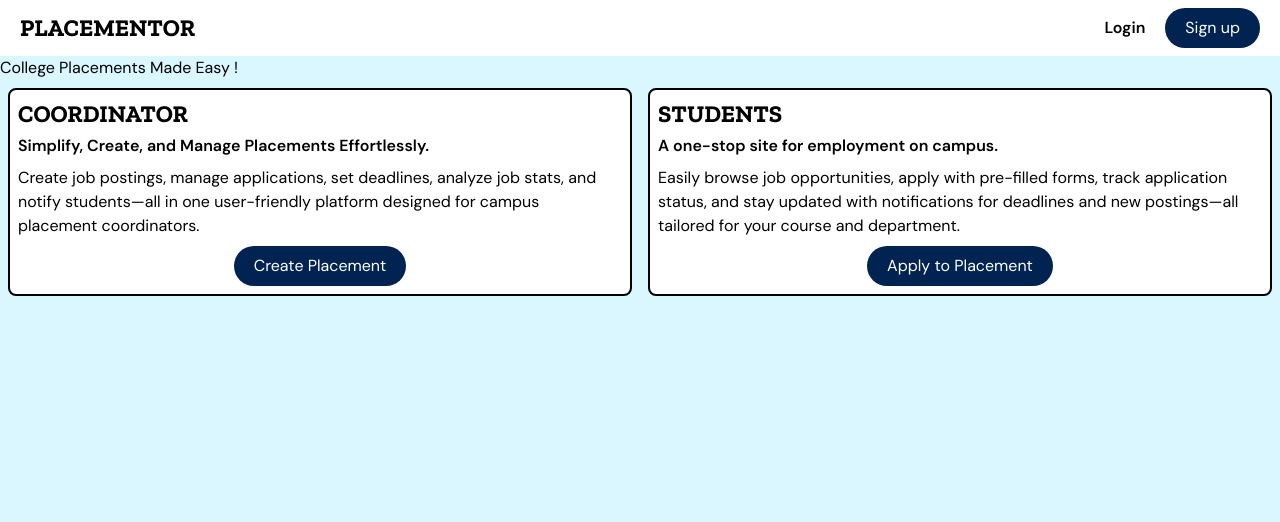
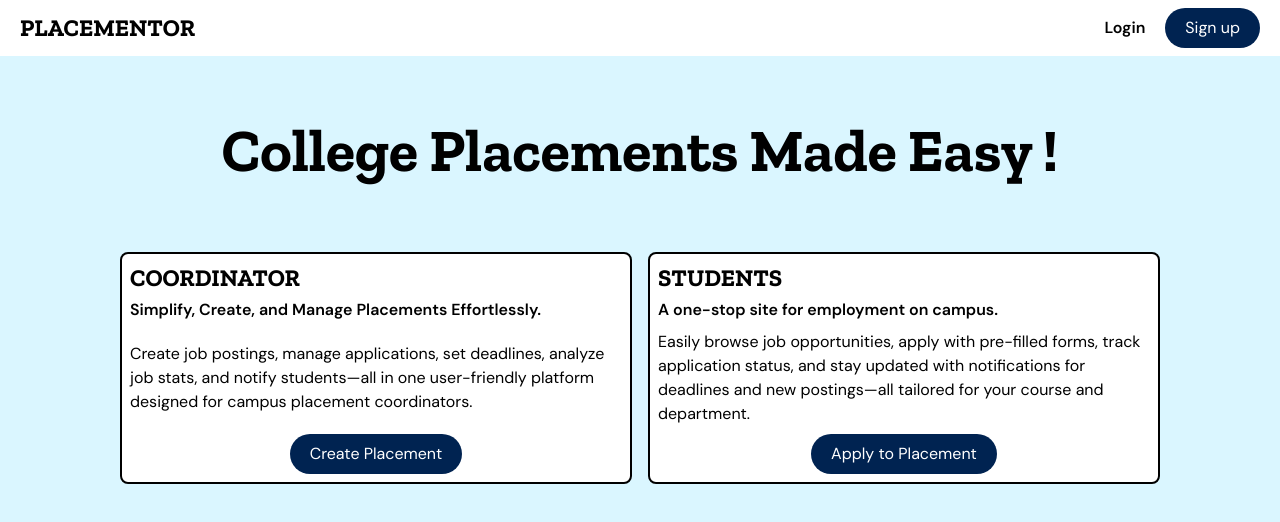
Before and after one commit to vivek-oza/placement-portal-learning, a React (Vite) app in the folder frontend/: page / in a window 1280 px wide. Shown: the top 522 px of the page. Built offline with nearby package versions, Linux system fonts and the light colour scheme.

Commit message:
Minor changes in home page

```diff
--- a/frontend/src/components/LandingPageCard/LandingPageCard.jsx
+++ b/frontend/src/components/LandingPageCard/LandingPageCard.jsx
@@ -16,7 +16,7 @@ function LandingPageCard({ cardDetails }) {
 
   return (
     <>
-      <div className="landingPageCard bg-white border-2 border-solid border-black rounded-lg m-2 p-2 flex flex-col flex-wrap justify-between gap-2 min-w-lg w-1/2">
+      <div className="landingPageCard bg-white border-2 border-solid border-black rounded-lg m-2 p-2 flex flex-col flex-wrap justify-between gap-2 max-w-lg">
         <div className="flex flex-col gap-1">
           <h2 className="cardTitle text-2xl font-zilla font-bold">
             {cardTitle}
--- a/frontend/src/pages/Home/Home.jsx
+++ b/frontend/src/pages/Home/Home.jsx
@@ -42,11 +42,13 @@ function Home() {
 
   return (
     <>
-      <div>
-        <h1>{landingPageTitle}</h1>
+      <div className="container mx-auto">
+        <p className="py-16 font-zilla md:text-6xl text-4xl font-bold text-center">
+          {landingPageTitle}
+        </p>
       </div>
 
-      <div className="flex justify-center">
+      <div className="container mx-auto flex flex-wrap justify-center">
         {allCardDetails.map((cardDetails) => (
           <LandingPageCard cardDetails={cardDetails} key={cardDetails.id} />
         ))}
```
